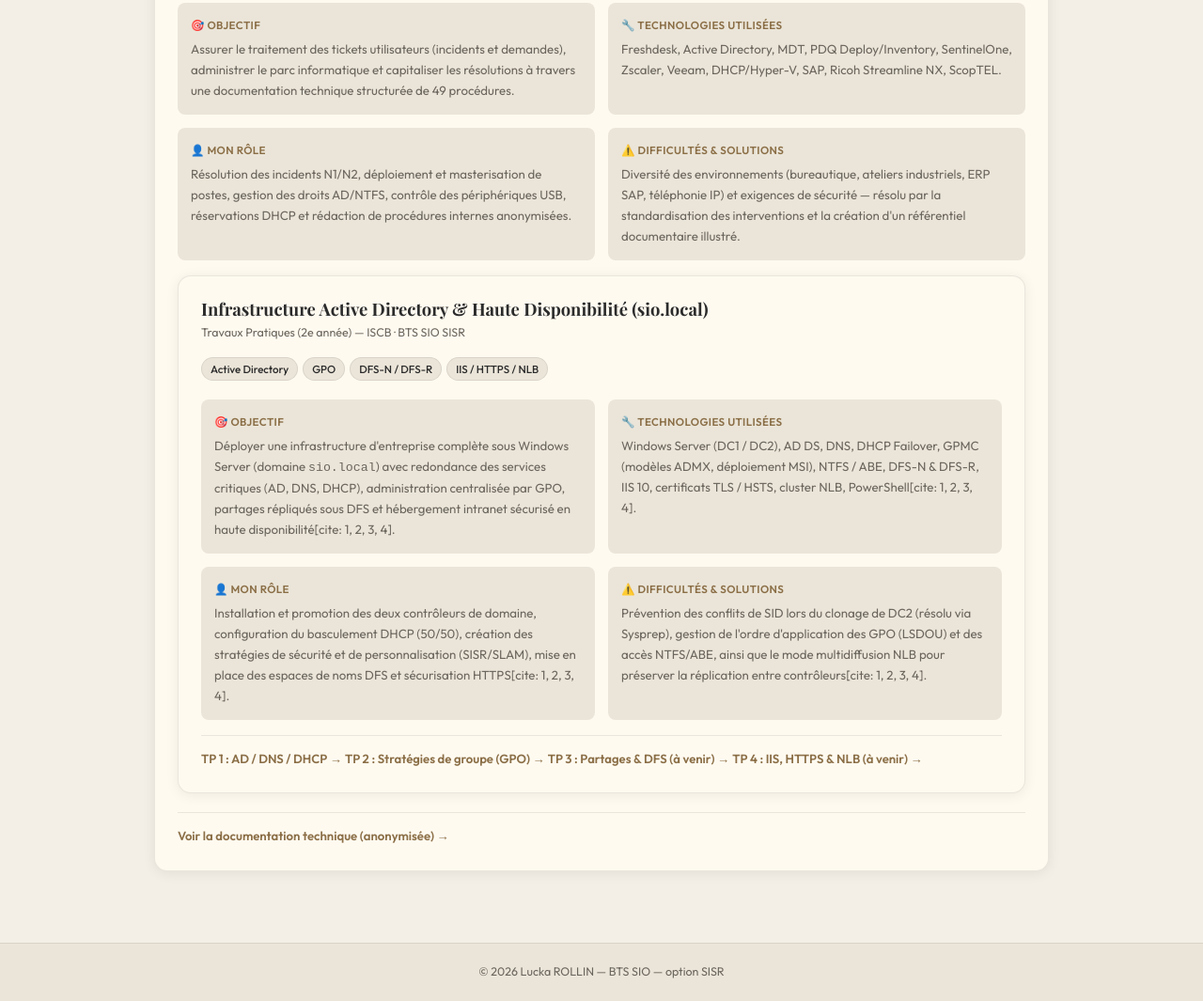
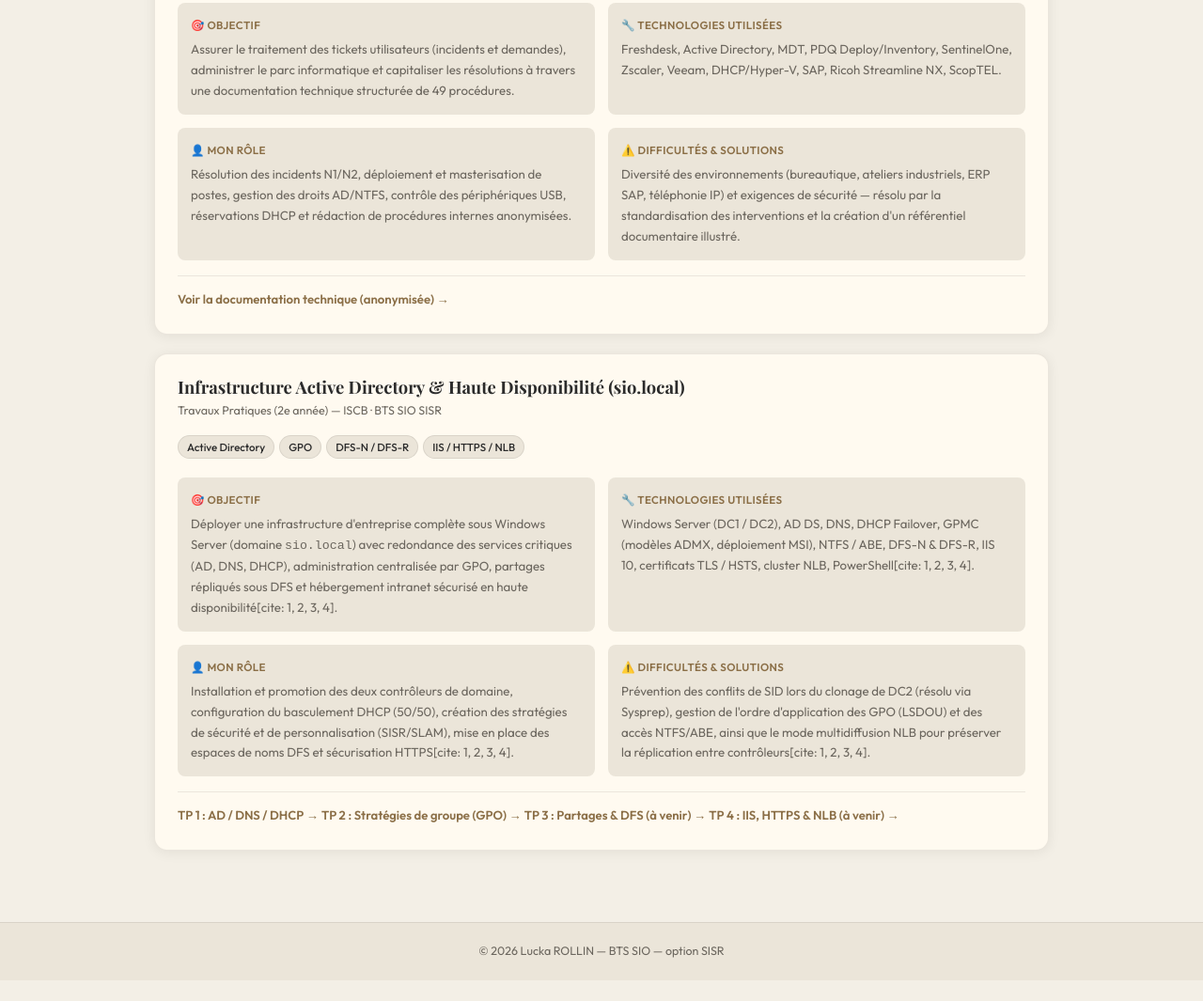
Before and after one commit to luckarollin/portfolio_E5, a plain HTML site: page vues/projets.html in a window 1280 px wide. Shown: the part 1739-2804 px from the top of the page at 94% size. After the commit the page ends 2782 px from the top, so only its background shows below. Drawn offline with nearby package versions, Linux system fonts and the light colour scheme; a web font is replaced by a local one.

Commit message:
Update projets.html

```diff
--- a/vues/projets.html
+++ b/vues/projets.html
@@ -191,6 +191,12 @@
       <p>Diversité des environnements (bureautique, ateliers industriels, ERP SAP, téléphonie IP) et exigences de sécurité — résolu par la standardisation des interventions et la création d'un référentiel documentaire illustré.</p>
     </div>
   </div>
+
+  <div class="projet-footer">
+    <a class="pl" href="../Documentation_Alternance_Anonymisee.pdf" target="_blank">Voir la documentation technique (anonymisée) →</a>
+  </div>
+</div> <!-- <-- FIN DE LA CARTE PROJET 4 -->
+
 <!-- PROJET 5 : INFRASTRUCTURE WINDOWS SERVER & HAUTE DISPONIBILITÉ (SIO.LOCAL) -->
 <div class="projet-card" data-public="true">
   <div class="projet-head">
@@ -232,11 +238,6 @@
     <a class="pl" href="../4-TP_IIS_HTTPS_NLB.docx" target="_blank">TP 4 : IIS, HTTPS &amp; NLB (à venir) →</a>
   </div>
 </div>
-  <div class="projet-footer">
-    <a class="pl" href="../Documentation_Alternance_Anonymisee.pdf" target="_blank">Voir la documentation technique (anonymisée) →</a>
-  </div>
-</div>
-
 </div>
 
 <footer class="ft">
```
